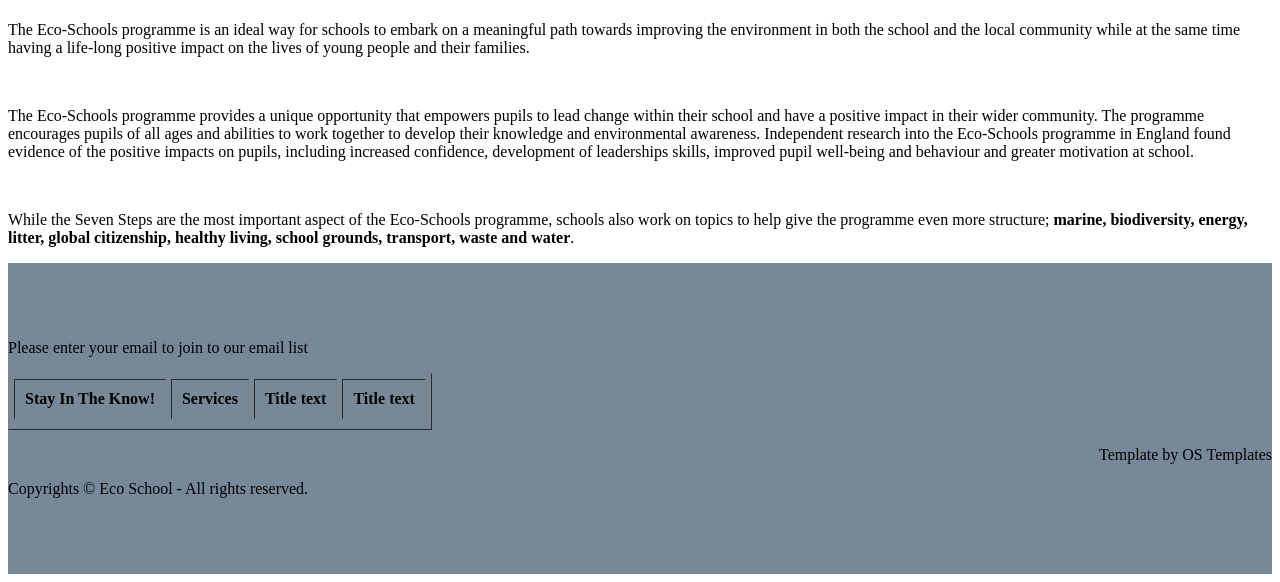
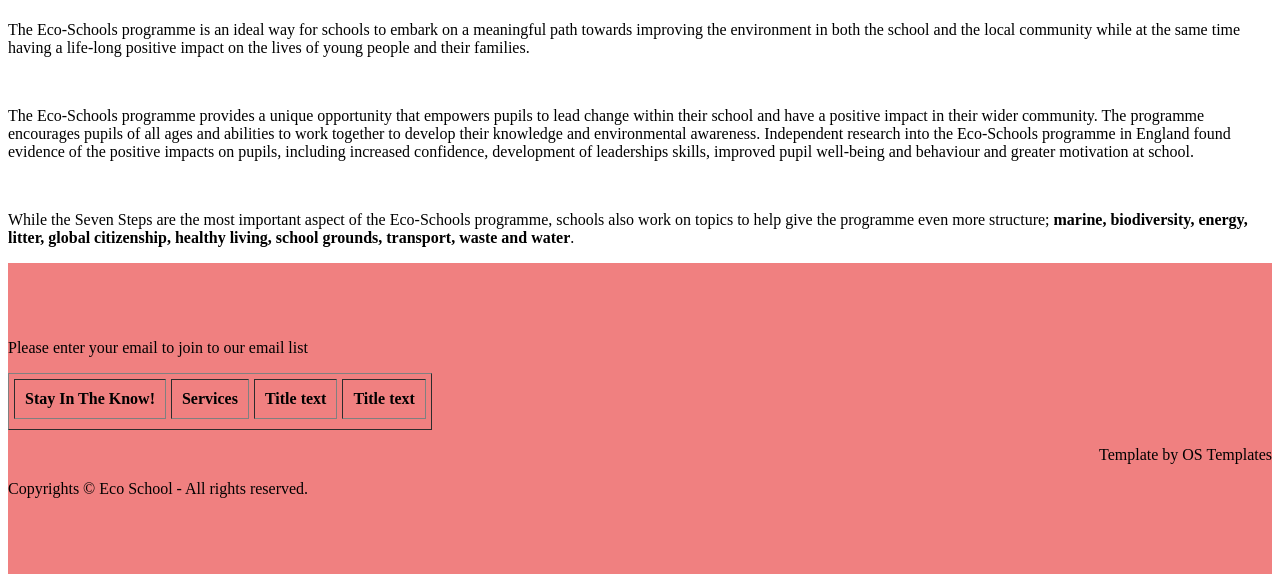
Before and after one commit to edonb99/INT18_19_Gr32, a PHP site: page / in a window 1280 px wide; the page is wider, and only the part inside the window is pictured. Shown: the part 471-1053 px from the top of that part. Run offline with PHP 8.4, Linux system fonts and the light colour scheme; lists and menus that the app fills with data are empty.

Commit message:
Update index.css

```diff
--- a/index.css
+++ b/index.css
@@ -1,6 +1,6 @@
 .footer
 {
   width: 100%;
-  background-color: lightslategray;
+  background-color: lightcoral;
   padding: 60px 0px;
 }
```
